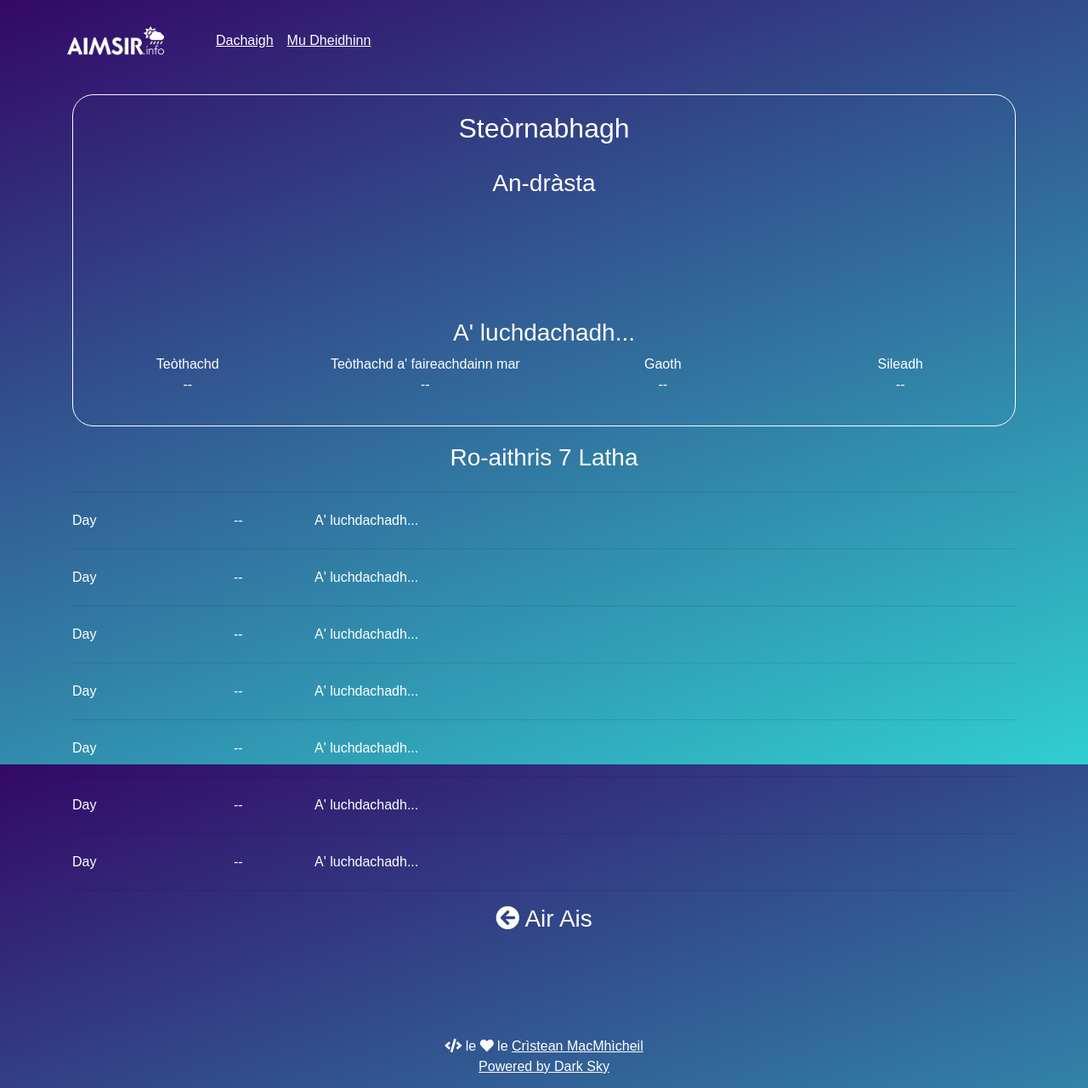
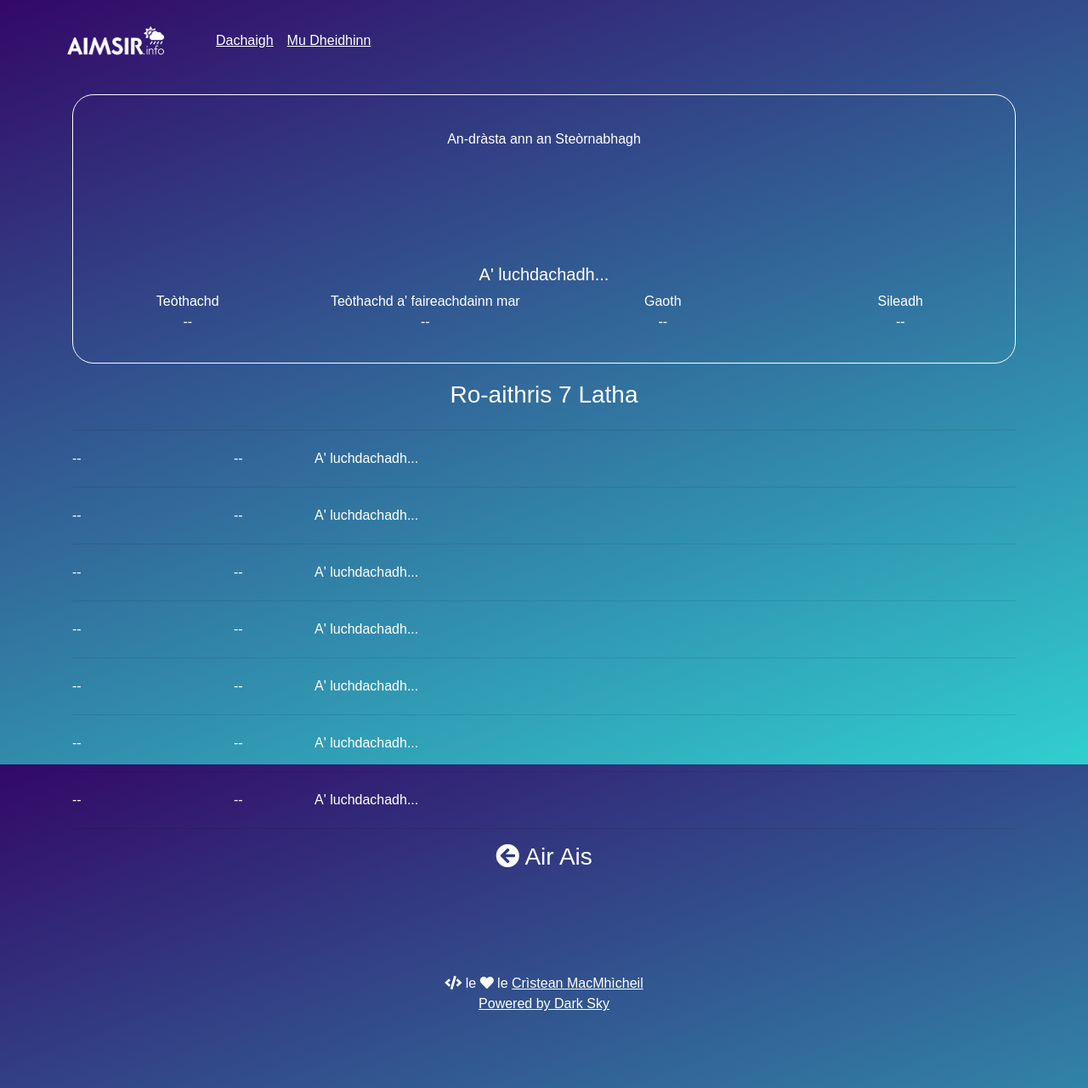
Before and after one commit to angeidheal/aimsir, a Jekyll site: the page built from baile/steornabhagh.html, in a window 1280 px wide. Shown: the whole page at 85% size. Built offline with Jekyll 4.4.1, drawn with Linux system fonts in a browser that asks for light colours; nearby versions of some CDN libraries; a script that is not in the unit is left out.

Commit message:
Update steornabhagh.html

```diff
--- a/baile/steornabhagh.html
+++ b/baile/steornabhagh.html
@@ -6,16 +6,15 @@
 
 <div class="container">
   <div class="current-weather">
-    <h2 class="location">Steòrnabhagh</h2>
-    <h3 class="section-header">An-dràsta</h3>
+    <p class="section-header">An-dràsta ann an Steòrnabhagh</p>
     <div class="row">
       <div class="col-md-12 weather-icon">
-        <canvas class="icon" width="128" height="128"></canvas>
+        <canvas class="icon" width="112" height="112"></canvas>
       </div>
     </div>
     <div class="row">
       <div class="col-md-12">
-        <h3 class="current-summary">A' luchdachadh...</h3>
+        <h5 class="current-summary">A' luchdachadh...</h5>
       </div>
     </div>
     <div class="row">
@@ -44,7 +43,7 @@
 
       <div class="row daily-summary day-1">
         <div class="col-md-2 day-1-day">
-          Day
+          --
         </div>
         <div class="col-md-1 day-1-temp">
           --
@@ -58,7 +57,7 @@
 
       <div class="row daily-summary day-2">
         <div class="col-md-2 day-2-day">
-          Day
+          --
         </div>
         <div class="col-md-1 day-2-temp">
           --
@@ -72,7 +71,7 @@
 
       <div class="row daily-summary day-3">
         <div class="col-md-2 day-3-day">
-          Day
+          --
         </div>
         <div class="col-md-1 day-3-temp">
           --
@@ -86,7 +85,7 @@
 
       <div class="row daily-summary day-4">
         <div class="col-md-2 day-4-day">
-          Day
+          --
         </div>
         <div class="col-md-1 day-4-temp">
           --
@@ -100,7 +99,7 @@
 
       <div class="row daily-summary day-5">
         <div class="col-md-2 day-5-day">
-          Day
+          --
         </div>
         <div class="col-md-1 day-5-temp">
           --
@@ -114,7 +113,7 @@
 
       <div class="row daily-summary day-6">
         <div class="col-md-2 day-6-day">
-          Day
+          --
         </div>
         <div class="col-md-1 day-6-temp">
           --
@@ -128,7 +127,7 @@
 
       <div class="row daily-summary day-7">
         <div class="col-md-2 day-7-day">
-          Day
+          --
         </div>
         <div class="col-md-1 day-7-temp">
           --
```
